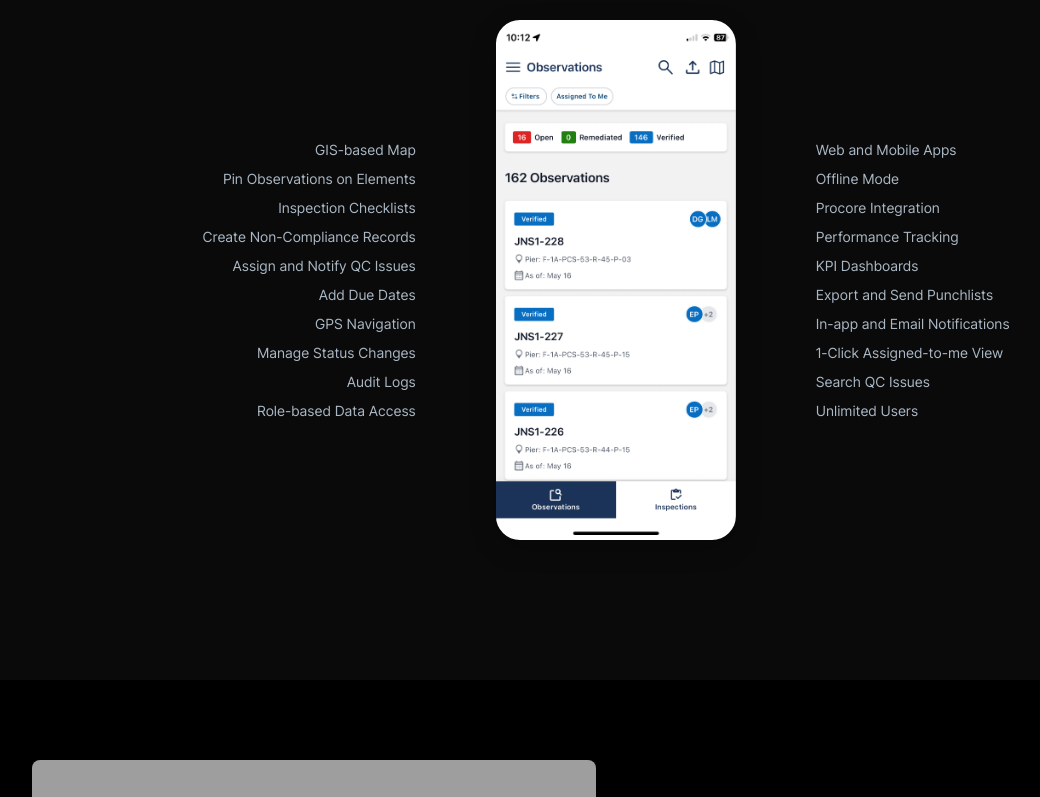
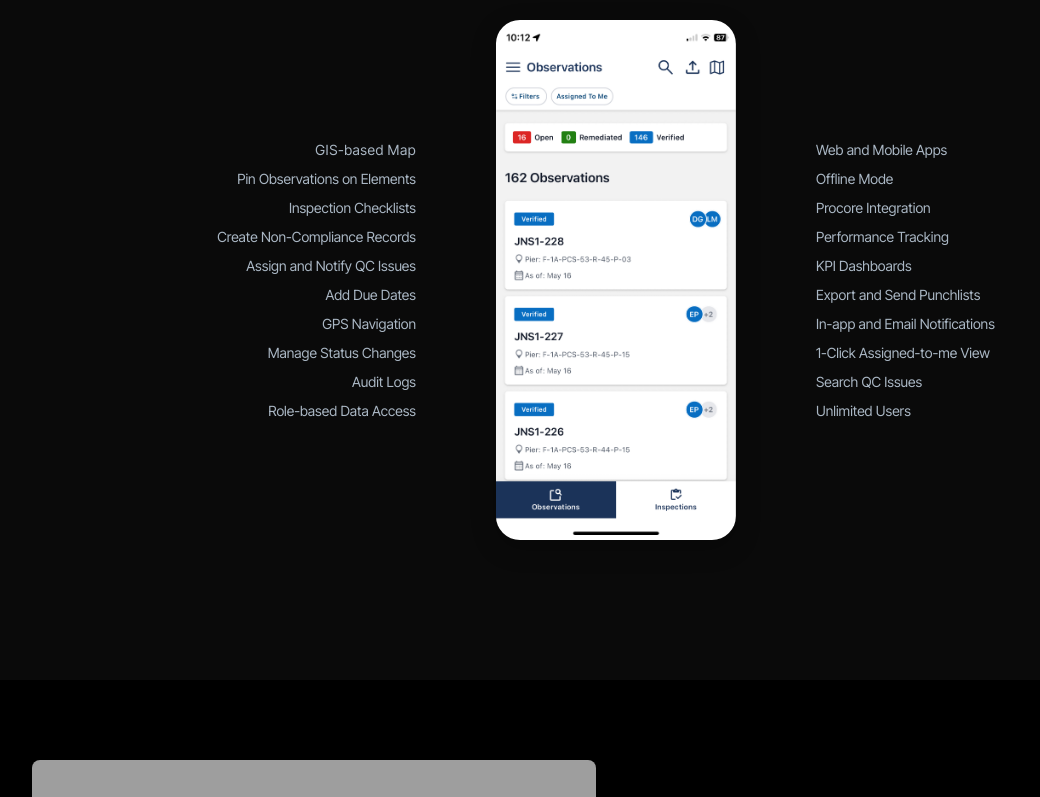
Before and after one commit to davidvolta/quality, a React (Vite) app: page / in a window 1280 px wide. Shown: the part 1220-2017 px from the top of the page, without its empty margins (24-1064 px from the left). Built offline with nearby package versions, Linux system fonts and the light colour scheme; grey boxes are pictures that could not be loaded; a web font is replaced by a local one.

Commit message:
TopLevel3

```diff
--- a/src/pages/Quality.jsx
+++ b/src/pages/Quality.jsx
@@ -1,12 +1,13 @@
 import React, { useEffect, useState, useRef } from 'react';
 import CircleProgress from '../components/CircleProgress';
 
-const TestOne = () => {
+const Quality = () => {
   const [windowWidth, setWindowWidth] = useState(typeof window !== 'undefined' ? window.innerWidth : 1200);
   // Add refs for each section with bullet points
   const sectionRefs = useRef([]);
   // Add refs for module images
   const imageRefs = useRef([]);
+  const parallaxBgRef = useRef(null); // Added for parallax background
 
   useEffect(() => {
     const handleResize = () => {
@@ -95,6 +96,36 @@ const TestOne = () => {
     };
   }, []);
 
+  // Parallax effect for Digital Twin background
+  useEffect(() => {
+    const element = parallaxBgRef.current;
+    if (!element) return;
+
+    const handleScroll = () => {
+      if (!element.parentElement) return; // Ensure parentElement exists
+
+      const scrollTop = window.pageYOffset;
+      const sectionTop = element.parentElement.offsetTop;
+      const sectionHeight = element.parentElement.offsetHeight;
+      const scrollPosition = scrollTop - sectionTop;
+
+      // Only apply parallax if the section is roughly in view
+      if (scrollTop + window.innerHeight > sectionTop && scrollTop < sectionTop + sectionHeight) {
+        // Move the background at a slower rate than scroll
+        element.style.transform = `translate3d(0, ${scrollPosition * 0.4}px, 0)`;
+      }
+    };
+
+    window.addEventListener('scroll', handleScroll, { passive: true });
+    // Call once for initial position after a short delay to ensure layout is stable
+    const timerId = setTimeout(() => handleScroll(), 100);
+
+    return () => {
+      window.removeEventListener('scroll', handleScroll);
+      clearTimeout(timerId);
+    };
+  }, []); // Runs once on mount and cleans up on unmount
+
   // Determine if we're on mobile
   const isMobile = windowWidth < 768;
   const isTablet = windowWidth >= 768 && windowWidth < 1024;
@@ -114,7 +145,7 @@ const TestOne = () => {
   };
 
   return (
-    <div className="test-page test-one" style={{ background: '#000', color: '#fff', minHeight: '100vh' }}>
+    <div className="quality-page" style={{ background: '#000', color: '#fff', minHeight: '100vh' }}>
       {/* Hero Section */}
       <section className="hero" style={{
         padding: isMobile ? '86px 0 57px' : '172px 0 114px',
@@ -184,12 +215,12 @@ const TestOne = () => {
             <div style={{
               marginLeft: isMobile ? '0' : '45%',
               paddingTop: isMobile ? '0' : '50px',
-              maxWidth: isMobile ? '100%' : '600px',
+              maxWidth: isMobile ? '100%' : (isTablet ? '100%' : '55%'),
               textAlign: isMobile || isTablet ? 'center' : 'left',
               margin: isMobile || isTablet ? '0 auto' : '0 0 0 45%',
               paddingLeft: isMobile || isTablet ? '20px' : '0',
               paddingRight: isMobile || isTablet ? '20px' : '0',
-              width: isMobile ? '100%' : '100%'
+              width: isMobile ? '100%' : (isTablet ? '100%' : '55%')
             }}>
               {!isMobile && (
                 <div style={{
@@ -576,9 +607,6 @@ const TestOne = () => {
                   transition: 'opacity 0.5s ease, transform 0.5s ease',
                   fontSize: isMobile ? '12px' : '14px',
                   color: '#aab7c4',
-                  transitionDelay: '0.05s',
-                  whiteSpace: 'nowrap',
-                  letterSpacing: '0.5px'
                 }}>Pin Observations on Elements</li>
                 <li style={{
                   marginBottom: '8px',
@@ -587,9 +615,6 @@ const TestOne = () => {
                   transition: 'opacity 0.5s ease, transform 0.5s ease',
                   fontSize: isMobile ? '12px' : '14px',
                   color: '#aab7c4',
-                  transitionDelay: '0.1s',
-                  whiteSpace: 'nowrap',
-                  letterSpacing: '0.5px'
                 }}>Inspection Checklists</li>
                 <li style={{
                   marginBottom: '8px',
@@ -598,9 +623,6 @@ const TestOne = () => {
                   transition: 'opacity 0.5s ease, transform 0.5s ease',
                   fontSize: isMobile ? '12px' : '14px',
                   color: '#aab7c4',
-                  transitionDelay: '0.15s',
-                  whiteSpace: 'nowrap',
-                  letterSpacing: '0.5px'
                 }}>Create Non-Compliance Records</li>
                 <li style={{
                   marginBottom: '8px',
@@ -609,9 +631,6 @@ const TestOne = () => {
                   transition: 'opacity 0.5s ease, transform 0.5s ease',
                   fontSize: isMobile ? '12px' : '14px',
                   color: '#aab7c4',
-                  transitionDelay: '0.2s',
-                  whiteSpace: 'nowrap',
-                  letterSpacing: '0.5px'
                 }}>Assign and Notify QC Issues</li>
                 <li style={{
                   marginBottom: '8px',
@@ -620,9 +639,6 @@ const TestOne = () => {
                   transition: 'opacity 0.5s ease, transform 0.5s ease',
                   fontSize: isMobile ? '12px' : '14px',
                   color: '#aab7c4',
-                  transitionDelay: '0.25s',
-                  whiteSpace: 'nowrap',
-                  letterSpacing: '0.5px'
                 }}>Add Due Dates</li>
                 <li style={{
                   marginBottom: '8px',
@@ -631,9 +647,6 @@ const TestOne = () => {
                   transition: 'opacity 0.5s ease, transform 0.5s ease',
                   fontSize: isMobile ? '12px' : '14px',
                   color: '#aab7c4',
-                  transitionDelay: '0.3s',
-                  whiteSpace: 'nowrap',
-                  letterSpacing: '0.5px'
                 }}>GPS Navigation</li>
                 <li style={{
                   marginBottom: '8px',
@@ -642,9 +655,6 @@ const TestOne = () => {
                   transition: 'opacity 0.5s ease, transform 0.5s ease',
                   fontSize: isMobile ? '12px' : '14px',
                   color: '#aab7c4',
-                  transitionDelay: '0.35s',
-                  whiteSpace: 'nowrap',
-                  letterSpacing: '0.5px'
                 }}>Manage Status Changes</li>
                 <li style={{
                   marginBottom: '8px',
@@ -653,9 +663,6 @@ const TestOne = () => {
                   transition: 'opacity 0.5s ease, transform 0.5s ease',
                   fontSize: isMobile ? '12px' : '14px',
                   color: '#aab7c4',
-                  transitionDelay: '0.4s',
-                  whiteSpace: 'nowrap',
-                  letterSpacing: '0.5px'
                 }}>Audit Logs</li>
                 <li style={{
                   marginBottom: '0',
@@ -664,9 +671,6 @@ const TestOne = () => {
                   transition: 'opacity 0.5s ease, transform 0.5s ease',
                   fontSize: isMobile ? '12px' : '14px',
                   color: '#aab7c4',
-                  transitionDelay: '0.45s',
-                  whiteSpace: 'nowrap',
-                  letterSpacing: '0.5px'
                 }}>Role-based Data Access</li>
               </ul>
 
@@ -696,8 +700,6 @@ const TestOne = () => {
                   transition: 'opacity 0.5s ease, transform 0.5s ease',
                   fontSize: isMobile ? '12px' : '14px',
                   color: '#aab7c4',
-                  whiteSpace: 'nowrap',
-                  letterSpacing: '0.5px'
                 }}>Web and Mobile Apps</li>
                 <li style={{
                   marginBottom: '8px',
@@ -706,9 +708,6 @@ const TestOne = () => {
                   transition: 'opacity 0.5s ease, transform 0.5s ease',
                   fontSize: isMobile ? '12px' : '14px',
                   color: '#aab7c4',
-                  transitionDelay: '0.05s',
-                  whiteSpace: 'nowrap',
-                  letterSpacing: '0.5px'
                 }}>Offline Mode</li>
                 <li style={{
                   marginBottom: '8px',
@@ -717,9 +716,6 @@ const TestOne = () => {
                   transition: 'opacity 0.5s ease, transform 0.5s ease',
                   fontSize: isMobile ? '12px' : '14px',
                   color: '#aab7c4',
-                  transitionDelay: '0.1s',
-                  whiteSpace: 'nowrap',
-                  letterSpacing: '0.5px'
                 }}>Procore Integration</li>
                 <li style={{
                   marginBottom: '8px',
@@ -728,9 +724,6 @@ const TestOne = () => {
                   transition: 'opacity 0.5s ease, transform 0.5s ease',
                   fontSize: isMobile ? '12px' : '14px',
                   color: '#aab7c4',
-                  transitionDelay: '0.15s',
-                  whiteSpace: 'nowrap',
-                  letterSpacing: '0.5px'
                 }}>Performance Tracking</li>
                 <li style={{
                   marginBottom: '8px',
@@ -739,9 +732,6 @@ const TestOne = () => {
                   transition: 'opacity 0.5s ease, transform 0.5s ease',
                   fontSize: isMobile ? '12px' : '14px',
                   color: '#aab7c4',
-                  transitionDelay: '0.2s',
-                  whiteSpace: 'nowrap',
-                  letterSpacing: '0.5px'
                 }}>KPI Dashboards</li>
                 <li style={{
                   marginBottom: '8px',
@@ -750,9 +740,6 @@ const TestOne = () => {
                   transition: 'opacity 0.5s ease, transform 0.5s ease',
                   fontSize: isMobile ? '12px' : '14px',
                   color: '#aab7c4',
-                  transitionDelay: '0.25s',
-                  whiteSpace: 'nowrap',
-                  letterSpacing: '0.5px'
                 }}>Export and Send Punchlists</li>
                 <li style={{
                   marginBottom: '8px',
@@ -761,9 +748,6 @@ const TestOne = () => {
                   transition: 'opacity 0.5s ease, transform 0.5s ease',
                   fontSize: isMobile ? '12px' : '14px',
                   color: '#aab7c4',
-                  transitionDelay: '0.3s',
-                  whiteSpace: 'nowrap',
-                  letterSpacing: '0.5px'
                 }}>In-app and Email Notifications</li>
                 <li style={{
                   marginBottom: '8px',
@@ -772,9 +756,6 @@ const TestOne = () => {
                   transition: 'opacity 0.5s ease, transform 0.5s ease',
                   fontSize: isMobile ? '12px' : '14px',
                   color: '#aab7c4',
-                  transitionDelay: '0.35s',
-                  whiteSpace: 'nowrap',
-                  letterSpacing: '0.5px'
                 }}>1-Click Assigned-to-me View</li>
                 <li style={{
                   marginBottom: '8px',
@@ -783,9 +764,6 @@ const TestOne = () => {
                   transition: 'opacity 0.5s ease, transform 0.5s ease',
                   fontSize: isMobile ? '12px' : '14px',
                   color: '#aab7c4',
-                  transitionDelay: '0.4s',
-                  whiteSpace: 'nowrap',
-                  letterSpacing: '0.5px'
                 }}>Search QC Issues</li>
                 <li style={{
                   marginBottom: '0',
@@ -794,9 +772,6 @@ const TestOne = () => {
                   transition: 'opacity 0.5s ease, transform 0.5s ease',
                   fontSize: isMobile ? '12px' : '14px',
                   color: '#aab7c4',
-                  transitionDelay: '0.45s',
-                  whiteSpace: 'nowrap',
-                  letterSpacing: '0.5px'
                 }}>Unlimited Users</li>
               </ul>
             </div>
@@ -822,10 +797,19 @@ const TestOne = () => {
               opacity: '0',
               transform: 'translateY(40px)',
               transition: 'opacity 0.6s ease-out, transform 0.6s ease-out',
-              backgroundImage: 'url("/assets/photos/ipad.png")',
-              backgroundSize: 'cover',
-              backgroundPosition: 'center'
-            }} ref={addToImageRefs}></div>
+              overflow: 'hidden' // Added to contain the image within rounded borders
+            }} ref={addToImageRefs}>
+              <img
+                src="/assets/photos/ipad.png"
+                alt="iPad displaying Construct QC software interface for project management"
+                style={{
+                  width: '100%',
+                  height: '100%',
+                  objectFit: 'cover',
+                  objectPosition: 'center'
+                }}
+              />
+            </div>
             <div>
               <h2 style={{
                 fontSize: isMobile ? '24px' : '28px',
@@ -964,27 +948,8 @@ const TestOne = () => {
           opacity: '0.4',
           transform: 'translateZ(0)',
         }}
-        ref={el => {
-          if (el) {
-            // Add parallax scroll effect
-            const handleScroll = () => {
-              const scrollTop = window.pageYOffset;
-              const sectionTop = el.parentElement.offsetTop;
-              const scrollPosition = scrollTop - sectionTop;
-
-              // Only apply parallax if we're viewing the section
-              if (scrollTop + window.innerHeight > sectionTop &&
-                  scrollTop < sectionTop + el.parentElement.offsetHeight) {
-                // Move the background at a slower rate than scroll
-                el.style.transform = `translate3d(0, ${scrollPosition * 0.4}px, 0)`;
-              }
-            };
-
-            window.addEventListener('scroll', handleScroll);
-            // Clean up event listener on component unmount
-            setTimeout(() => handleScroll(), 100); // Initial position
-          }
-        }}></div>
+        ref={parallaxBgRef}
+        ></div>
 
         {/* Text Overlay Box */}
         <div style={{
@@ -1130,17 +1095,25 @@ const TestOne = () => {
             <div style={{
               width: '100%',
               height: isMobile ? '400px' : '550px',
-              backgroundImage: 'url("/assets/screenshots/Field_Mode.PNG")',
-              backgroundSize: 'contain',
-              backgroundPosition: 'center',
-              backgroundRepeat: 'no-repeat',
               borderRadius: '8px',
               border: 'none',
               order: isMobile ? '-1' : '0',
               opacity: '0',
               transform: 'translateY(40px)',
-              transition: 'opacity 0.6s ease-out, transform 0.6s ease-out'
-            }} ref={addToImageRefs}></div>
+              transition: 'opacity 0.6s ease-out, transform 0.6s ease-out',
+              overflow: 'hidden' // Ensure image respects border radius
+            }} ref={addToImageRefs}>
+              <img
+                src="/assets/screenshots/Field_Mode.PNG"
+                alt="Construct app in Field Mode on a tablet, showing offline capabilities."
+                style={{
+                  width: '100%',
+                  height: '100%',
+                  objectFit: 'contain', // Was contain for backgroundSize
+                  objectPosition: 'center'
+                }}
+              />
+            </div>
             <div>
               <h2 style={{
                 fontSize: isMobile ? '24px' : '28px',
@@ -1225,16 +1198,25 @@ const TestOne = () => {
             <div style={{
               width: '100%',
               height: isMobile ? '250px' : '350px',
-              backgroundImage: 'url("/assets/photos/panel_inspectors.png")',
-              backgroundSize: 'cover',
-              backgroundPosition: 'center',
               borderRadius: '8px',
               border: 'none',
               order: isMobile ? '-1' : '0',
               opacity: '0',
               transform: 'translateY(40px)',
-              transition: 'opacity 0.6s ease-out, transform 0.6s ease-out'
-            }} ref={addToImageRefs}></div>
+              transition: 'opacity 0.6s ease-out, transform 0.6s ease-out',
+              overflow: 'hidden' // Ensure image respects border radius
+            }} ref={addToImageRefs}>
+              <img
+                src="/assets/photos/panel_inspectors.png"
+                alt="Two panel inspectors working on a solar farm, ensuring quality control."
+                style={{
+                  width: '100%',
+                  height: '100%',
+                  objectFit: 'cover', // Was cover for backgroundSize
+                  objectPosition: 'center'
+                }}
+              />
+            </div>
           </div>
         </div>
       </section>
@@ -1246,15 +1228,27 @@ const TestOne = () => {
             <div style={{
               width: '100%',
               height: '350px',
-              backgroundImage: 'url("/assets/photos/export.png")',
-              backgroundSize: 'cover',
-              backgroundPosition: 'center',
+              //backgroundImage: 'url("/assets/photos/export.png")',
+              //backgroundSize: 'cover',
+              //backgroundPosition: 'center',
               borderRadius: '8px',
               border: 'none',
               opacity: '0',
               transform: 'translateY(40px)',
-              transition: 'opacity 0.6s ease-out, transform 0.6s ease-out'
-            }} ref={addToImageRefs}></div>
+              transition: 'opacity 0.6s ease-out, transform 0.6s ease-out',
+              overflow: 'hidden' // Ensure image respects border radius
+            }} ref={addToImageRefs}>
+              <img
+                src="/assets/photos/export.png"
+                alt="Screenshot of data export interface from Construct QC to other platforms."
+                style={{
+                  width: '100%',
+                  height: '100%',
+                  objectFit: 'cover', // Was cover for backgroundSize
+                  objectPosition: 'center'
+                }}
+              />
+            </div>
             <div>
               <h2 style={{ fontSize: '28px', fontWeight: '600', marginBottom: '24px', color: '#fff' }}>
                 Plugged In: Procore, Sharepoint, and more
@@ -1345,15 +1339,27 @@ const TestOne = () => {
             <div style={{
               width: '100%',
               height: '350px',
-              backgroundImage: 'url("/assets/photos/construct_plus.png")',
-              backgroundSize: 'cover',
-              backgroundPosition: 'center',
+              //backgroundImage: 'url("/assets/photos/construct_plus.png")',
+              //backgroundSize: 'cover',
+              //backgroundPosition: 'center',
               borderRadius: '8px',
               border: 'none',
               opacity: '0',
               transform: 'translateY(40px)',
-              transition: 'opacity 0.6s ease-out, transform 0.6s ease-out'
-            }} ref={addToImageRefs}></div>
+              transition: 'opacity 0.6s ease-out, transform 0.6s ease-out',
+              overflow: 'hidden' // Ensure image respects border radius
+            }} ref={addToImageRefs}>
+              <img
+                src="/assets/photos/construct_plus.png"
+                alt="Futuristic image representing AI and robotics in construction QA."
+                style={{
+                  width: '100%',
+                  height: '100%',
+                  objectFit: 'cover', // Was cover for backgroundSize
+                  objectPosition: 'center'
+                }}
+              />
+            </div>
           </div>
         </div>
       </section>
@@ -1476,4 +1482,4 @@ const TestOne = () => {
   );
 };
 
-export default TestOne;
+export default Quality;
```
